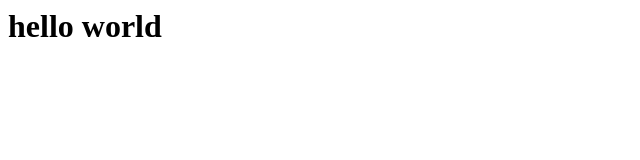
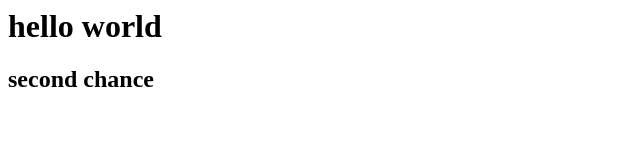
Before and after one commit to GitHubRen101/mid-term-project, a plain HTML site: page index.html in a window 1280 px wide. Shown: the whole page, without its empty margins (0-640 px from the left). Drawn offline with Linux system fonts and the light colour scheme.

Commit message:
second change

```diff
--- a/index.html
+++ b/index.html
@@ -1,6 +1,7 @@
 <html>
     <head>
         <h1>hello world</h1>
+        <h2>second chance</h2>
     </head>
 <body>
 
```
